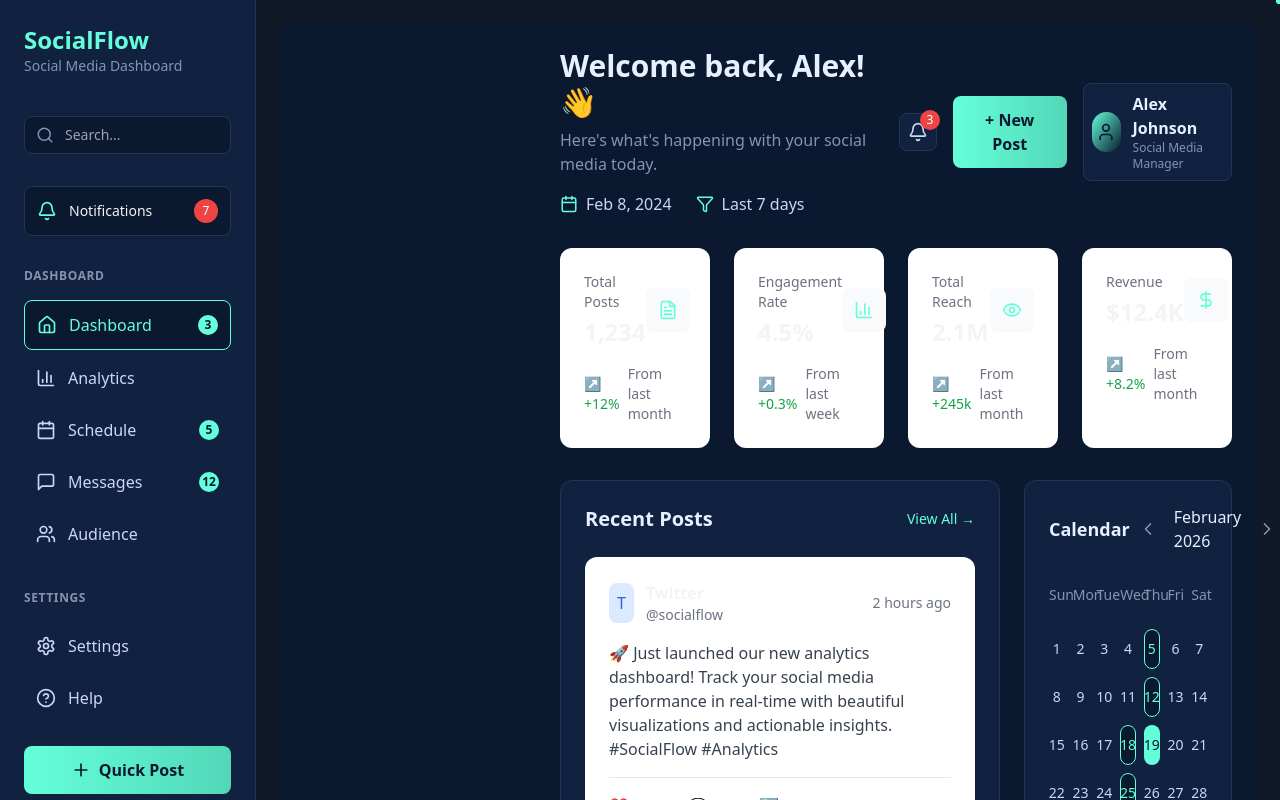
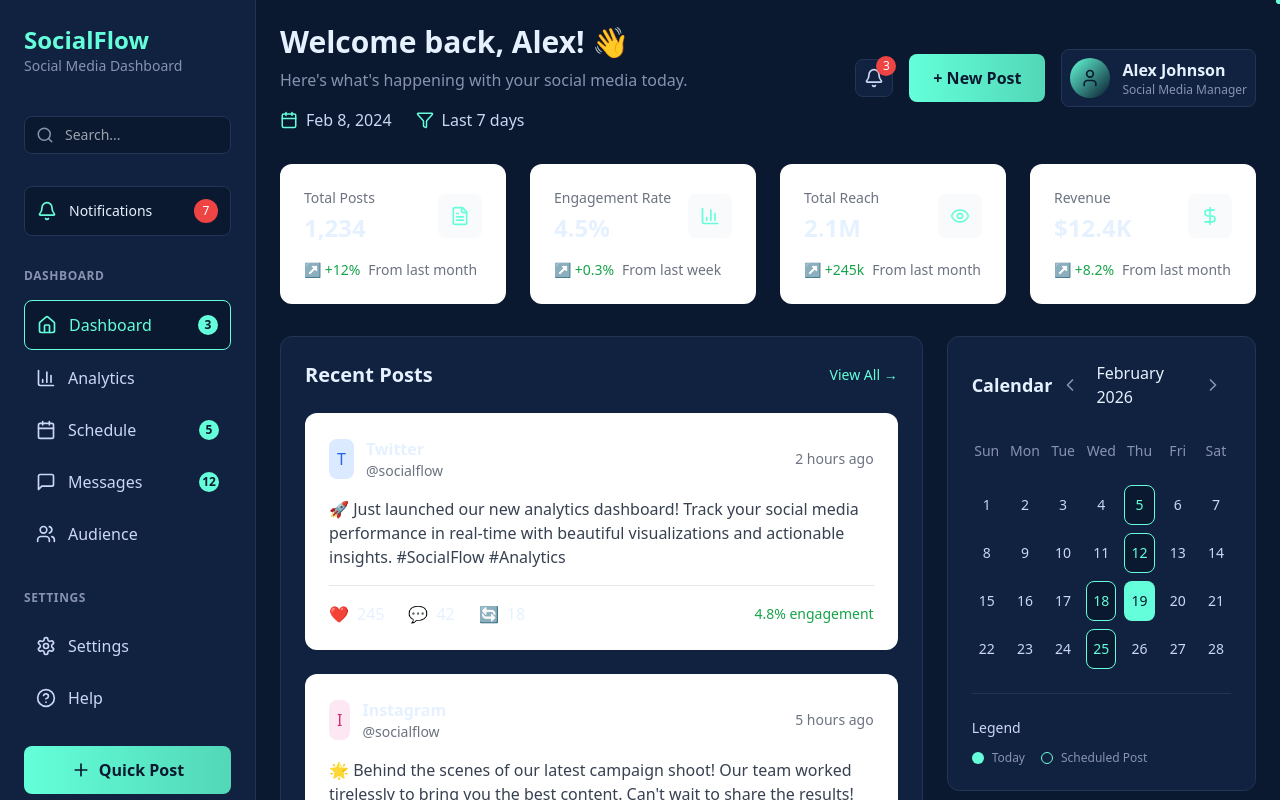
Before and after one commit to clivetafa/socialflow, a Next.js app: page / in a window 1280 px wide. Shown: the top 800 px of the page. Built offline with nearby package versions, Linux system fonts and the light colour scheme.

Commit message:
Refactor layout by removing Sidebar and changing styles
Removed Sidebar component and updated body styles.

```diff
--- a/app/layout.tsx
+++ b/app/layout.tsx
@@ -1,5 +1,3 @@
-
-import Sidebar from "./components/Sidebar";
 import "./globals.css";
 
 export default function RootLayout({
@@ -9,13 +7,8 @@ export default function RootLayout({
 }) {
   return (
     <html lang="en">
-      <body className="bg-gray-900 text-gray-100">
-        <div className="flex">
-          <Sidebar />
-          <main className="ml-64 w-full p-6 bg-gray-900 min-h-screen">
-            {children}
-          </main>
-        </div>
+      <body className="bg-[#0a192f] text-[#e6f1ff]">
+        {children}
       </body>
     </html>
   );
```
